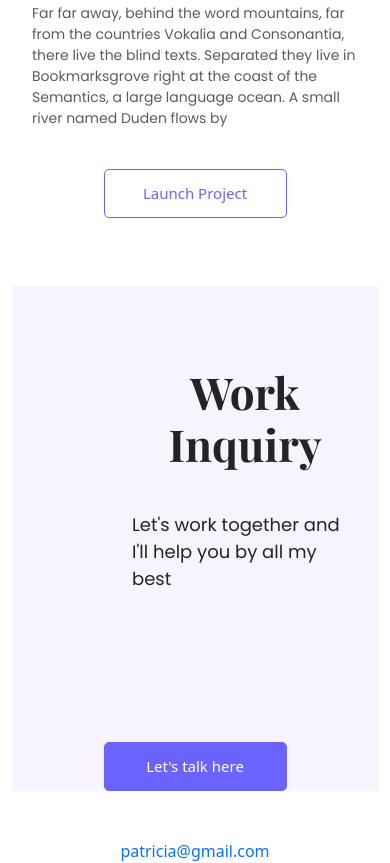
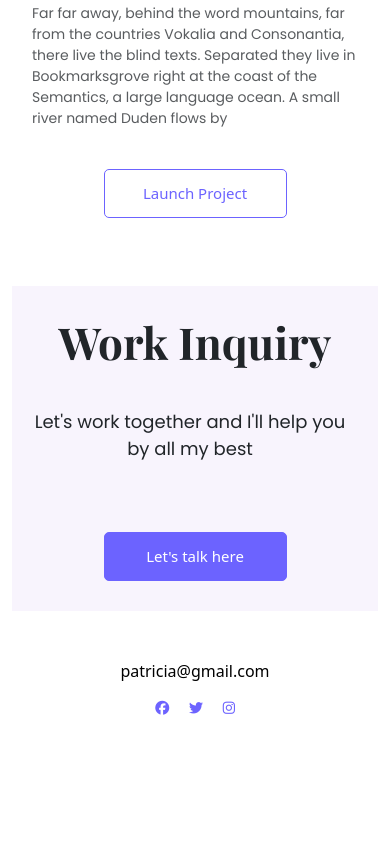
Before and after one commit to tdang021/portfolio-project, a plain HTML site: page index.html in a window 390 px wide. Shown: the part 2436-3299 px from the top of the page. After the commit the page ends 3199 px from the top, so only its background shows below. Drawn offline with nearby package versions, Linux system fonts and the light colour scheme.

Commit message:
Added footer icons; updated responsiveness of footer

```diff
--- a/index.html
+++ b/index.html
@@ -116,19 +116,31 @@
 
       <footer>
         <div class="footer-contact-box">
-          <div class="row mb-5">
+          <div class="row mb-5 footer-text">
             <div class="col-md-8">
               <h2>Work Inquiry</h2>
-              <p>Let's work together and I'll help you by all my best</p>
+              <p class="quote">
+                Let's work together and I'll help you by all my best
+              </p>
             </div>
             <div class="col-md-4 footer-button">
               <a href="" class="start-button">Let's talk here</a>
             </div>
           </div>
         </div>
-        <a href="mailto:patricia@gmail.com" class="footer-email text-center"
-          >patricia@gmail.com</a
-        >
+        <div class="footer-contact">
+          <center>
+            <a href="mailto:patricia@gmail.com" class="footer-email"
+              >patricia@gmail.com</a
+            >
+
+            <p class="icons">
+              <i class="fa-brands fa-facebook p-2" style="color: #6d63ff"></i>
+              <i class="fa-brands fa-twitter p-2" style="color: #6d63ff"></i>
+              <i class="fa-brands fa-instagram p-2" style="color: #6d63ff"></i>
+            </p>
+          </center>
+        </div>
       </footer>
     </div>
   </body>
--- a/source/style.css
+++ b/source/style.css
@@ -147,21 +147,24 @@ p.title {
 
 footer h2 {
   font-family: "playfair display";
-  margin-left: 100px;
+  padding-left: 100px;
+  margin-top: 30px;
 }
 
-footer p {
+footer .quote {
   font-size: 18px;
-  margin-left: 100px;
+  padding-left: 100px;
 }
 
 .footer-button {
-  margin-top: 100px;
+  margin-top: 80px;
 }
 
 .footer-email {
-  display: block;
-  margin: 0 auto;
+  color: black;
+}
+.icons {
+  margin-top: 16px;
 }
 
 @media (max-width: 700px) {
@@ -189,9 +192,14 @@ footer p {
     max-width: 50%;
     text-align: center;
   }
+  footer h2 {
+    padding-left: 0;
+    text-align: center;
+  }
 
-  .footer-email {
-    margin-top: 20px;
+  footer .quote {
+    padding-left: 10px;
+    text-align: center;
   }
 
   .project-button {
@@ -206,4 +214,14 @@ footer p {
     font-size: 52px;
     margin-bottom: 0;
   }
+  .footer-email {
+    margin-top: 10px;
+  }
+  .footer-button {
+    margin-top: 20px;
+    margin-bottom: 30px;
+  }
+  .icons {
+    margin-top: 10px;
+  }
 }
```
